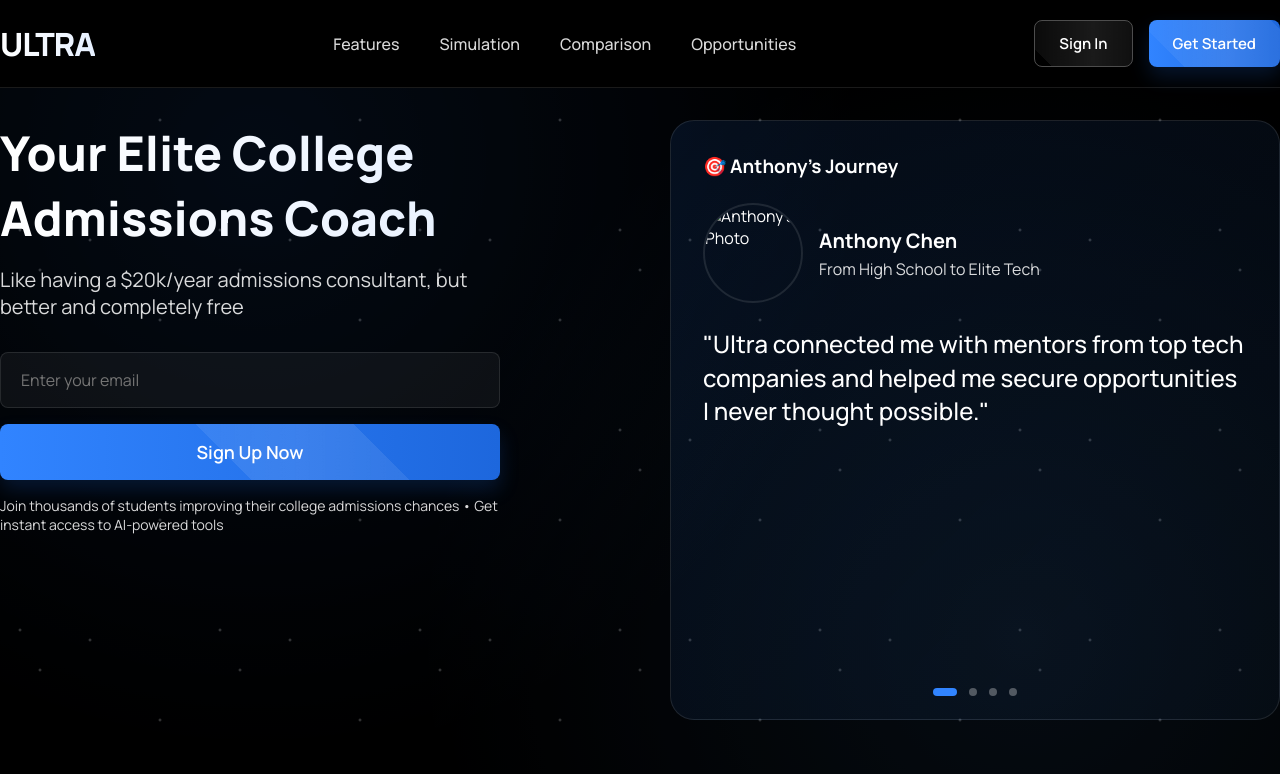
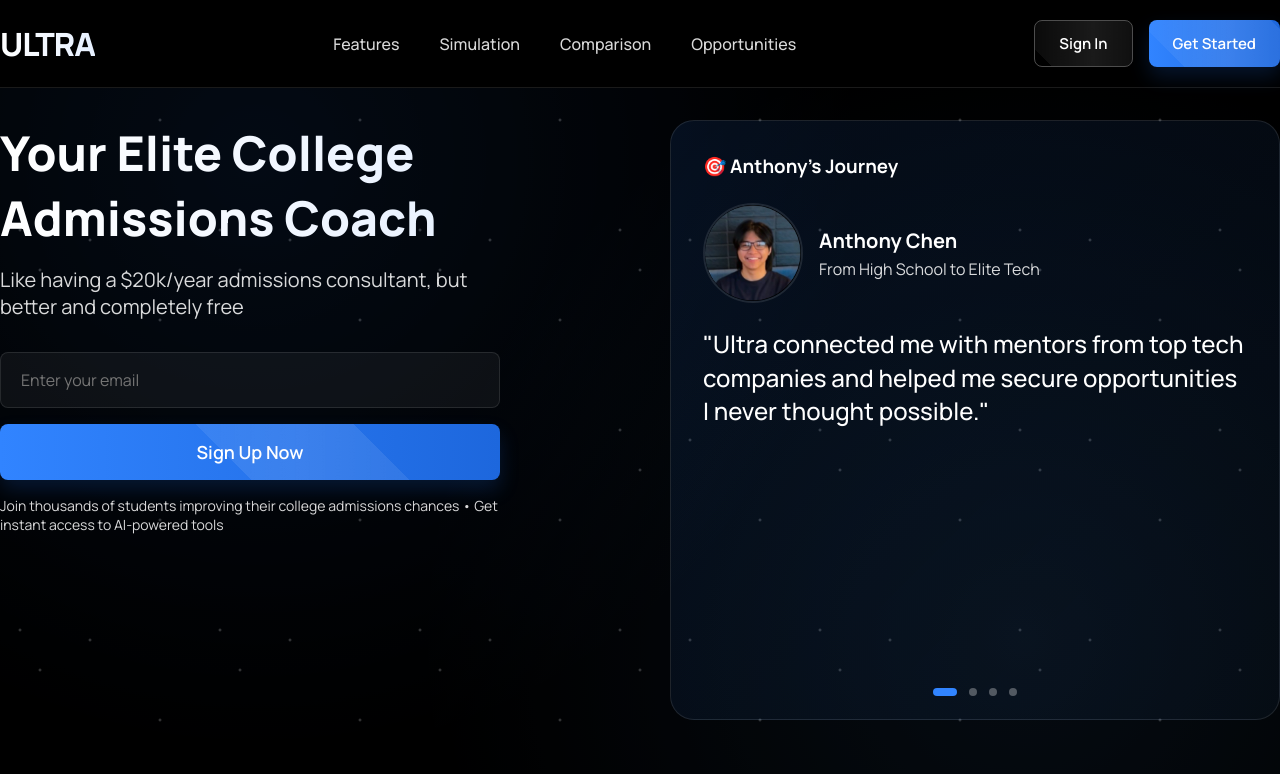
Before and after one commit to Doomtsu/Ultra, a plain HTML site: page Index.html in a window 1280 px wide. Shown: the top 774 px of the page. Drawn offline with nearby package versions, Linux system fonts and the light colour scheme.

Commit message:
Update profile images in Index.html to use optimized versions, replacing placeholder images with actual photos of Anthony and Runbo for improved visual representation.

```diff
--- a/Index.html
+++ b/Index.html
@@ -2737,7 +2737,7 @@
                   <h3>🎯 Anthony's Journey</h3>
                   <div class="profile-section">
                     <img
-                      src="placeholder-anthony.jpg"
+                      src="images/anthony.png"
                       alt="Anthony's Photo"
                       class="profile-photo"
                     />
@@ -2762,7 +2762,7 @@
                   <div class="connection-profiles">
                     <div class="profile-column">
                       <div class="profile-image">
-                        <img src="placeholder-anthony.jpg" alt="Anthony" />
+                        <img src="images/anthony.png" alt="Anthony" />
                         <span>Anthony</span>
                 </div>
                   </div>
@@ -2774,7 +2774,7 @@
               </div>
                     <div class="profile-column">
                       <div class="profile-image">
-                        <img src="placeholder-runbo.jpg" alt="Runbo" />
+                        <img src="images/runbo.png" alt="Runbo" />
                         <span>Runbo</span>
                   </div>
                   </div>
```
Also changed, not shown: images/anthony.png (added), images/runbo.png (added).
